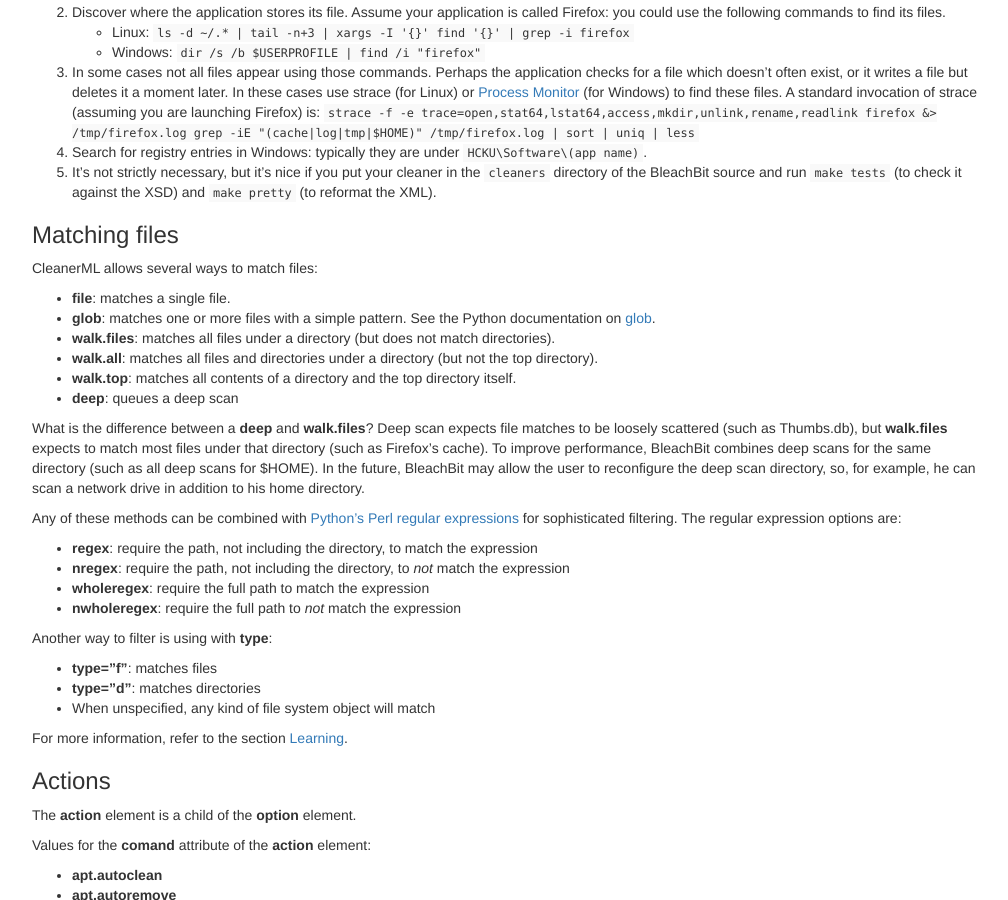
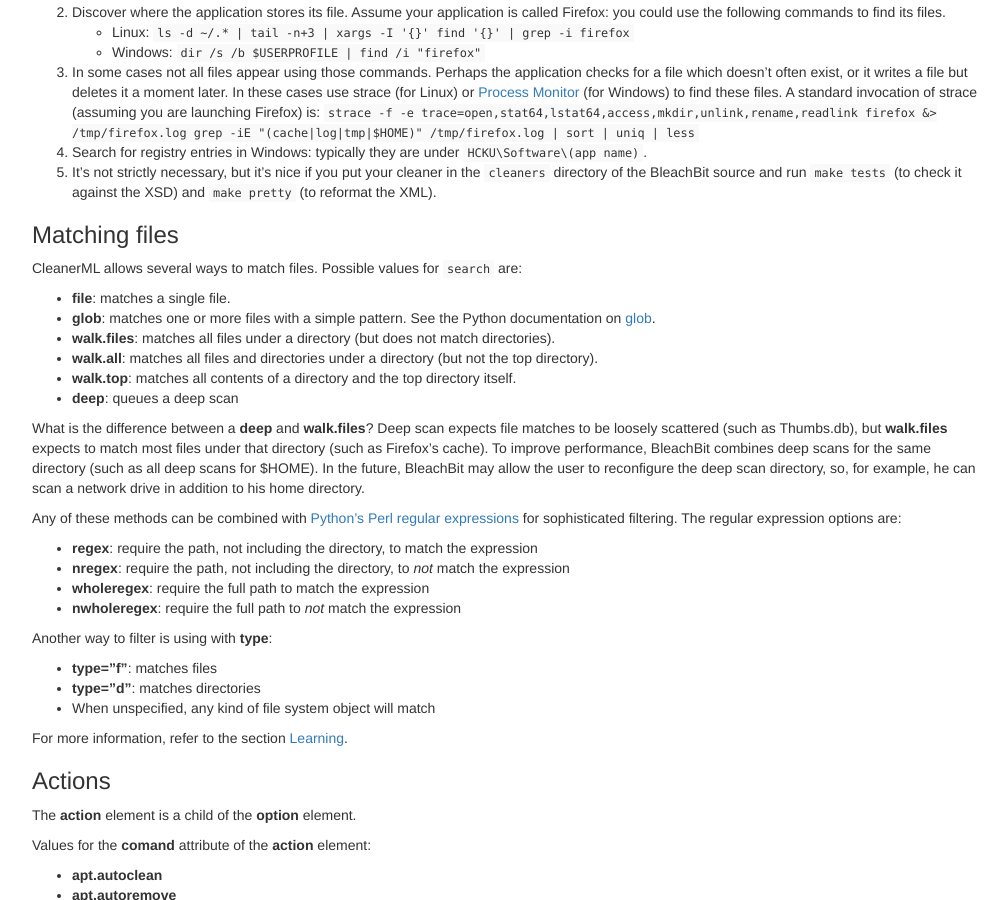
Before and after one commit to bleachbit/docs, a Jekyll site: the page built from _posts/2015-09-25-cleanerml.md, in a window 1280 px wide and 900 px high, scrolled down 1001 px. Shown: the whole window, without its empty margins (233-1241 px from the left). Built offline with Jekyll 4.4.1, drawn with Linux system fonts in a browser that asks for light colours.

Commit message:
Update 2015-09-25-cleanerml.md
explain how to use file matching using what attribute : search = "..."

```diff
--- a/_posts/2015-09-25-cleanerml.md
+++ b/_posts/2015-09-25-cleanerml.md
@@ -62,7 +62,7 @@ To learn CleanerML so you can write your own cleaner, read these resources:
 
 ### Matching files
 
-CleanerML allows several ways to match files:
+CleanerML allows several ways to match files. Possible values for `search` are:
 
 *   **file**: matches a single file.
 *   **glob**: matches one or more files with a simple pattern. See the Python documentation on [glob](https://docs.python.org/2/library/glob.html).
```
